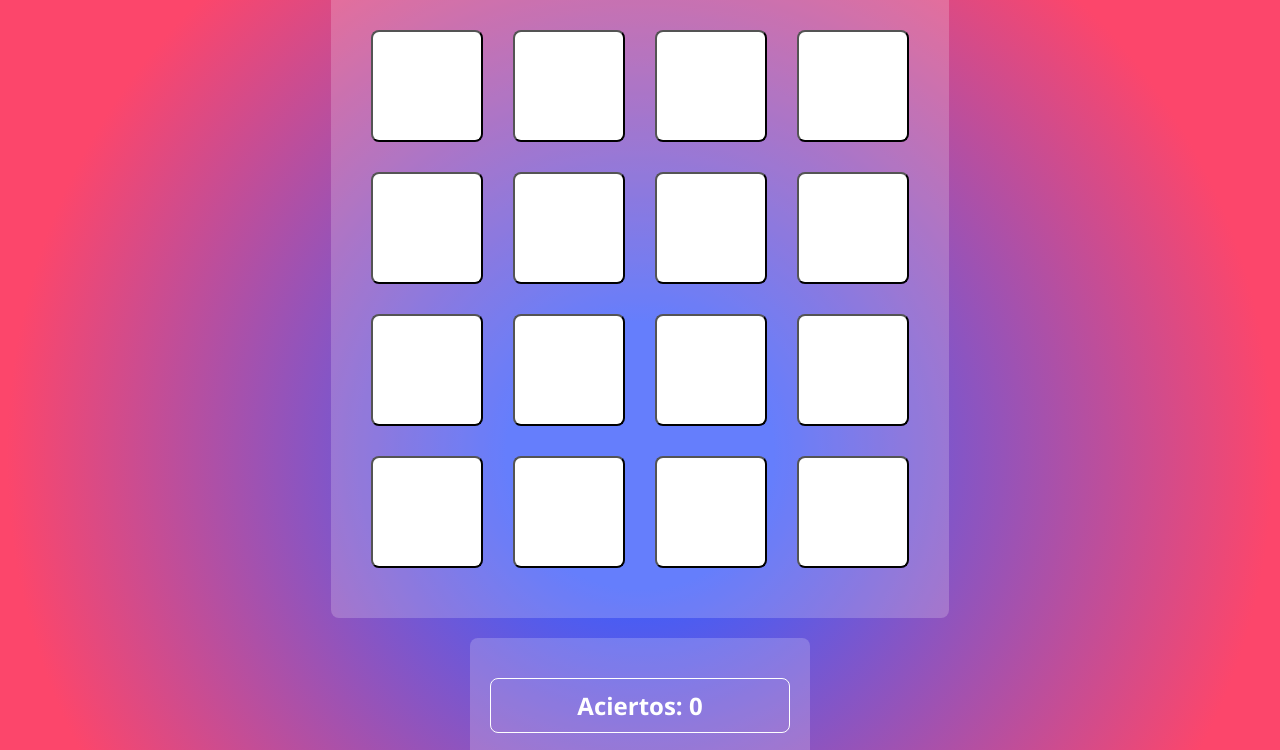
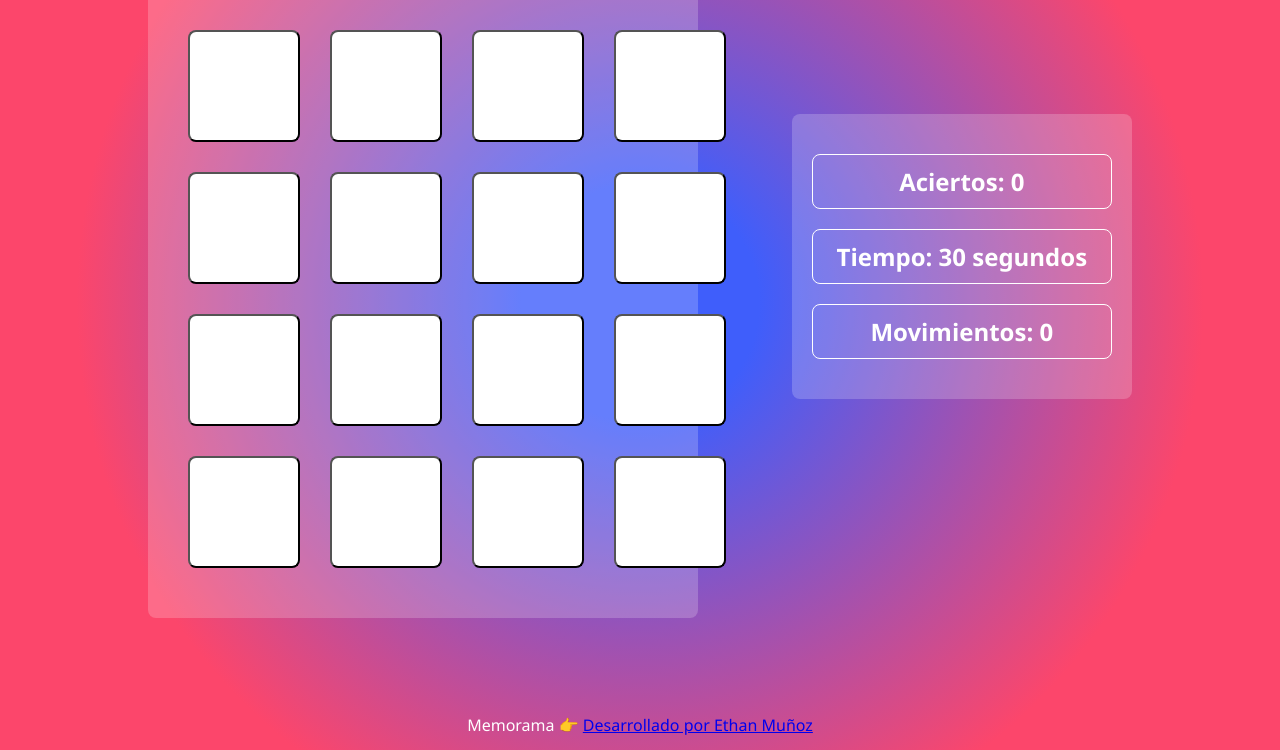
Before and after one commit to Ethan04Munoz/Memorama, a plain HTML site: page index.html in a window 1280 px wide. Shown: the part 166-916 px from the top of the page. Drawn offline with Linux system fonts and the light colour scheme.

Commit message:
mas ajustes responsive

```diff
--- a/index.css
+++ b/index.css
@@ -16,9 +16,9 @@ body {
 
 main {
   display: flex;
-  flex-wrap: wrap;
+  flex-direction: column; /* Las secciones estarán una debajo de la otra en moviles */
   justify-content: center;
-  align-items: flex-start;
+  align-items: center;
   width: 90%;
   max-width: 600px;
   margin: 50px auto;
@@ -141,6 +141,19 @@ h1 {
   border-radius: 5px;
 }
 
+/* Ajuste para pantallas en modo landscape */
+@media (orientation: landscape) {
+    main {
+      flex-direction: row; /* Las secciones estarán una al lado de la otra */
+      justify-content: space-evenly;
+      max-width: 1300px;
+    }
+
+    .section1, .section2 {
+      width: 45%;
+    }
+  }
+
 /* Responsive adjustments */
 @media (max-width: 768px) {
   .card {
```
